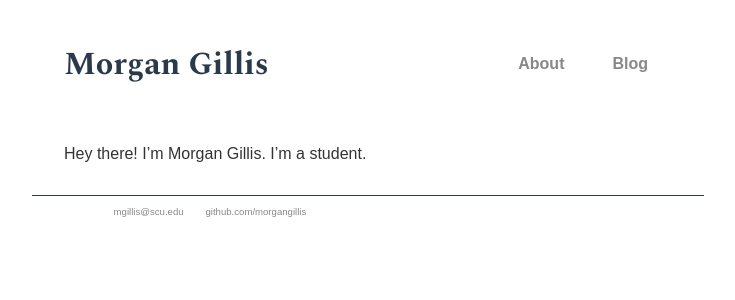
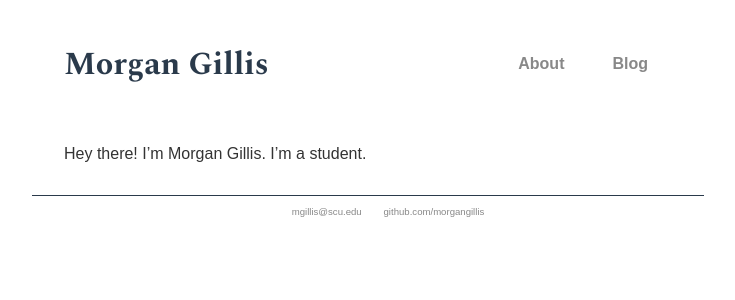
Before and after one commit to morgangillis/morgangillis.github.io, a Jekyll site: the page built from index.md, in a window 1280 px wide. Shown: the top 300 px of the page, without its empty margins (272-1007 px from the left). Built offline with Jekyll 4.4.1, drawn with Linux system fonts in a browser that asks for light colours; some web fonts are replaced.

Commit message:
Added div

```diff
--- a/_sass/footer.scss
+++ b/_sass/footer.scss
@@ -1,11 +1,13 @@
 footer {
   border-top: 1px solid #2a3a4b;
+  div {
+    text-align: center;
     ul {
       font-family: 'Inter UI', sans-serif;
       font-size: 0.6em;
       list-style: none;
       // margin: auto;
-    // display: inline-block;
+      display: inline-block;
       li {
         display: inline;
         a {
@@ -15,6 +17,7 @@ footer {
           &:hover, &:focus {
             text-decoration: none;
             color: #2a3a4b;
+          }
         }
       }
     }
```
Lines whose indentation alone changed are shown as unchanged.
